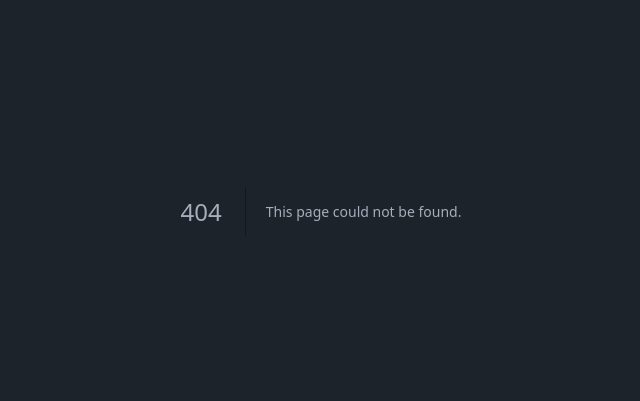
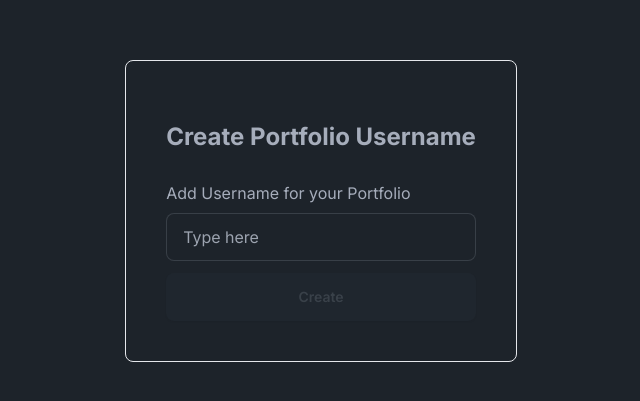
Before and after one commit to VaibhavTiwary/developers_portfolio, a Next.js app in the folder portfolio-builder/: page /create in a window 1280 px wide. Before the commit this address had no page. Shown: the part 189-590 px from the top of the page, without its empty margins (319-959 px from the left). Built offline with nearby package versions, Linux system fonts and the light colour scheme; no server answers.

Commit message:
create username and add it to database

```diff
--- a/portfolio-builder/app/(auth)/sign-in/[[...sign-in]]/page.jsx
+++ b/portfolio-builder/app/(auth)/sign-in/[[...sign-in]]/page.jsx
@@ -1,5 +1,10 @@
 import { SignIn } from "@clerk/nextjs";
 
 export default function Page() {
-    return <SignIn />;
+    return (
+        <div className="flex items-center justify-center h-screen">
+            <SignIn />;
+        </div>
+    )
+
 }
--- /dev/null
+++ b/portfolio-builder/app/admin/page.jsx
@@ -0,0 +1,34 @@
+"use client"   //we are using useRouter so we need to write this at top
+import { db } from '@/utils'
+import { userInfo } from '@/utils/schema'
+import { useUser } from '@clerk/nextjs'
+import { eq } from 'drizzle-orm'
+import { check } from 'drizzle-orm/mysql-core'
+import { useRouter } from 'next/navigation'
+import React, { useEffect } from 'react'
+
+function Admin() {
+
+    const { user } = useUser();
+    const router = useRouter();
+
+    useEffect(() => {
+        user && checkUser();    //we will call checkuser only when we have user.
+    }, [user])
+
+    // used to check user already exist or not
+    const checkUser = async () => {
+        const result = await db.select().from(userInfo)
+            .where(eq(userInfo.email, user?.primaryEmailAddress?.emailAddress))
+        console.log(result);
+        if (result?.length == 0) {
+            router.replace('/create')
+        }
+
+    }
+    return (
+        <div>Admin page</div>
+    )
+}
+
+export default Admin
--- /dev/null
+++ b/portfolio-builder/app/create/page.jsx
@@ -0,0 +1,66 @@
+"use client"
+import React, { useEffect, useState } from 'react'
+import "react-toastify/dist/ReactToastify.css";
+import { db } from '@/utils'
+import { eq } from 'drizzle-orm';
+import { userInfo } from '@/utils/schema'
+import { toast } from 'react-toastify'
+import { useUser } from '@clerk/nextjs';
+import { useRouter } from 'next/navigation';
+
+function CreateUsername() {
+    const [username, setUsername] = useState();
+    const { user } = useUser();
+
+    const router = useRouter();
+
+    useEffect(() => {
+        user && checkUser();
+    }, [user])
+
+    const checkUser = async () => {
+        const result = await db.select().from(userInfo)
+            .where(eq(userInfo.email, user?.primaryEmailAddress?.emailAddress))
+        if (result?.length > 0) {
+            router.replace('/admin')
+        }
+
+    }
+
+    const onCreateBtnClick = async () => {
+        if (username.length > 10) {
+            toast.error("No More than 10 Characters!", {
+                position: "top-right"
+            });
+            return;
+        }
+        const result = await db.insert(userInfo)
+            .values({
+                name: user?.fullName,
+                email: user?.primaryEmailAddress?.emailAddress,
+                username: username.replace(' ', '')
+            })
+        if (result) {
+            toast.success("Username created successfully!", {
+                position: "top-right"
+            });
+            router.replace('/admin')
+
+        }
+    }
+    return (
+        <div className='flex items-center justify-center h-screen'>
+            <div className='p-10 border rounded-lg flex flex-col'>
+                <h2 className='font-bold text-2xl py-5 text-center'>Create Portfolio Username</h2>
+                <label className='py-2'>Add Username for your Portfolio</label>
+                <input type="text" placeholder="Type here"
+                    onChange={(event) => setUsername(event.target.value)}
+                    className="input input-bordered py-2 w-full max-w-xs" />
+                <button disabled={!username} onClick={onCreateBtnClick} className='btn btn-primary mt-3 '>Create</button>
+            </div>
+
+        </div>
+    )
+}
+
+export default CreateUsername;
--- a/portfolio-builder/app/layout.js
+++ b/portfolio-builder/app/layout.js
@@ -1,6 +1,7 @@
 import { Inter } from "next/font/google";
 import "./globals.css";
 import { ClerkProvider } from "@clerk/nextjs";
+import { ToastContainer } from "react-toastify";
 
 const inter = Inter({ subsets: ["latin"] });
 
@@ -16,6 +17,7 @@ export default function RootLayout({ children }) {
         <body className={inter.className}>
           <div data-theme="dark" className="h-screen">
             {children}
+            <ToastContainer />
           </div>
         </body>
       </html>
--- a/portfolio-builder/package.json
+++ b/portfolio-builder/package.json
@@ -16,7 +16,8 @@
     "drizzle-orm": "^0.31.2",
     "next": "^14.2.4",
     "react": "^18.3.1",
-    "react-dom": "^18.3.1"
+    "react-dom": "^18.3.1",
+    "react-toastify": "^10.0.5"
   },
   "devDependencies": {
     "daisyui": "^4.12.10",
```
Also changed, not shown: 1 other file (tests, documents, lock files or other folders).
